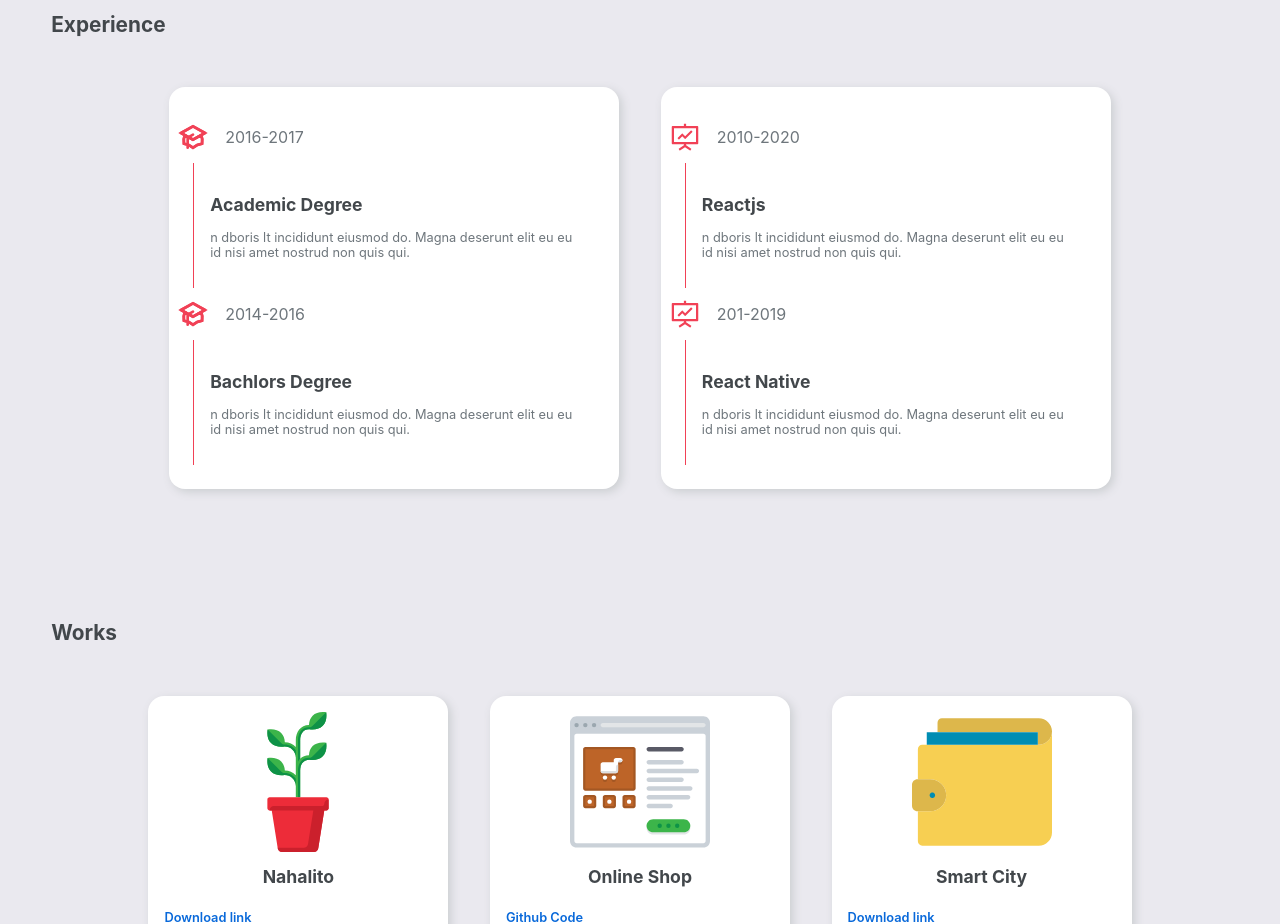
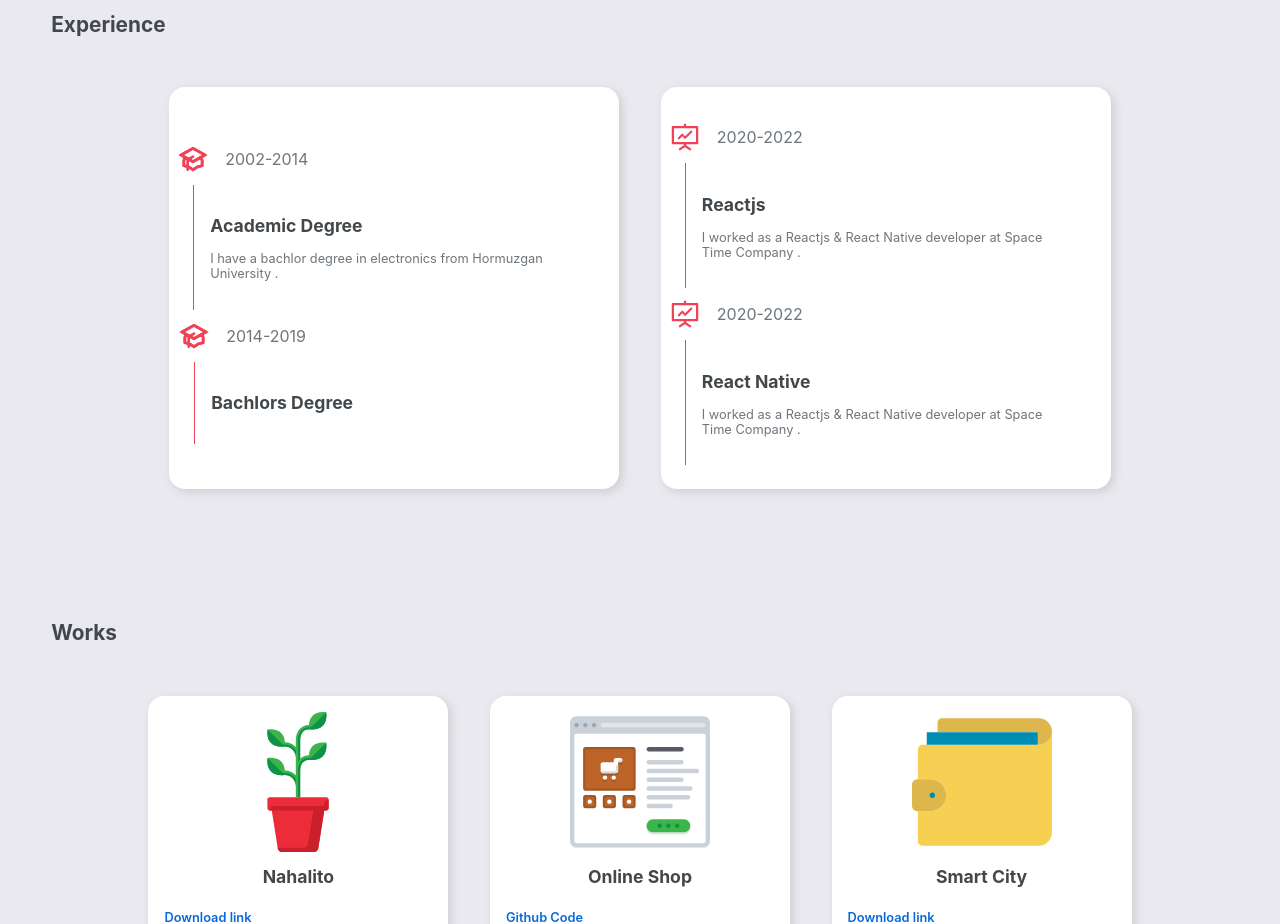
Before and after one commit to hadis-soleymani/myBlog, a Next.js app: page / in a window 1280 px wide. Shown: the part 1520-2444 px from the top of the page. Built offline with nearby package versions, Linux system fonts and the light colour scheme; a web font is replaced by a local one.

Commit message:
edit experience description

```diff
--- a/pages/experience-card.js
+++ b/pages/experience-card.js
@@ -7,7 +7,7 @@ import styles from "../styles/experience.module.css";
 import { HiOutlineAcademicCap } from "react-icons/hi";
 import { AiOutlineFundProjectionScreen } from "react-icons/ai";
 
-const Experience_card = ({ date, title, icon }) => {
+const Experience_card = ({ date, title, icon,description }) => {
   return (
     <div>
       <div className={styles.icon_date_container}>
@@ -24,8 +24,7 @@ const Experience_card = ({ date, title, icon }) => {
       <div className={styles.detail_container}>
         <h2>{title}</h2>
         <p>
-          n dboris lt incididunt eiusmod do. Magna deserunt elit eu eu id nisi
-          amet nostrud non quis qui.
+          {description}
         </p>
       </div>
     </div>
--- a/pages/experience.js
+++ b/pages/experience.js
@@ -2,7 +2,7 @@
 import styles from "../styles/experience.module.css";
 
 //components
-import Experience_card  from "./experience-card";
+import Experience_card from "./experience-card";
 
 export default function Experience() {
   return (
@@ -12,19 +12,30 @@ export default function Experience() {
       <div className={styles.cards_container}>
         <div className={styles.card_container}>
           <Experience_card
-            date="2016-2017"
+            date="2002-2014"
             title="Academic Degree"
             icon="Academi"
+            description="I have a bachlor degree in electronics from Hormuzgan University ."
           />
           <Experience_card
-            date="2014-2016"
+            date="2014-2019"
             title="Bachlors Degree"
             icon="Academi"
           />
         </div>
         <div className={styles.card_container}>
-          <Experience_card date="2010-2020" title="Reactjs" icon="work" />
-          <Experience_card date="201-2019" title="React Native" icon="work" />
+          <Experience_card
+            date="2020-2022"
+            title="Reactjs"
+            icon="work"
+            description="I worked as a Reactjs & React Native developer at Space Time Company ."
+          />
+          <Experience_card
+            date="2020-2022"
+            title="React Native"
+            icon="work"
+            description="I worked as a Reactjs & React Native developer at Space Time Company ."
+          />
         </div>
       </div>
     </div>
--- a/styles/experience.module.css
+++ b/styles/experience.module.css
@@ -42,6 +42,7 @@
 .icon_date_container p {
   padding-left: 2rem;
   color: #6e767c;
+  width: 400px;
 }
 .detail_container {
   border-left: 1px solid rgb(241, 65, 86);
```
